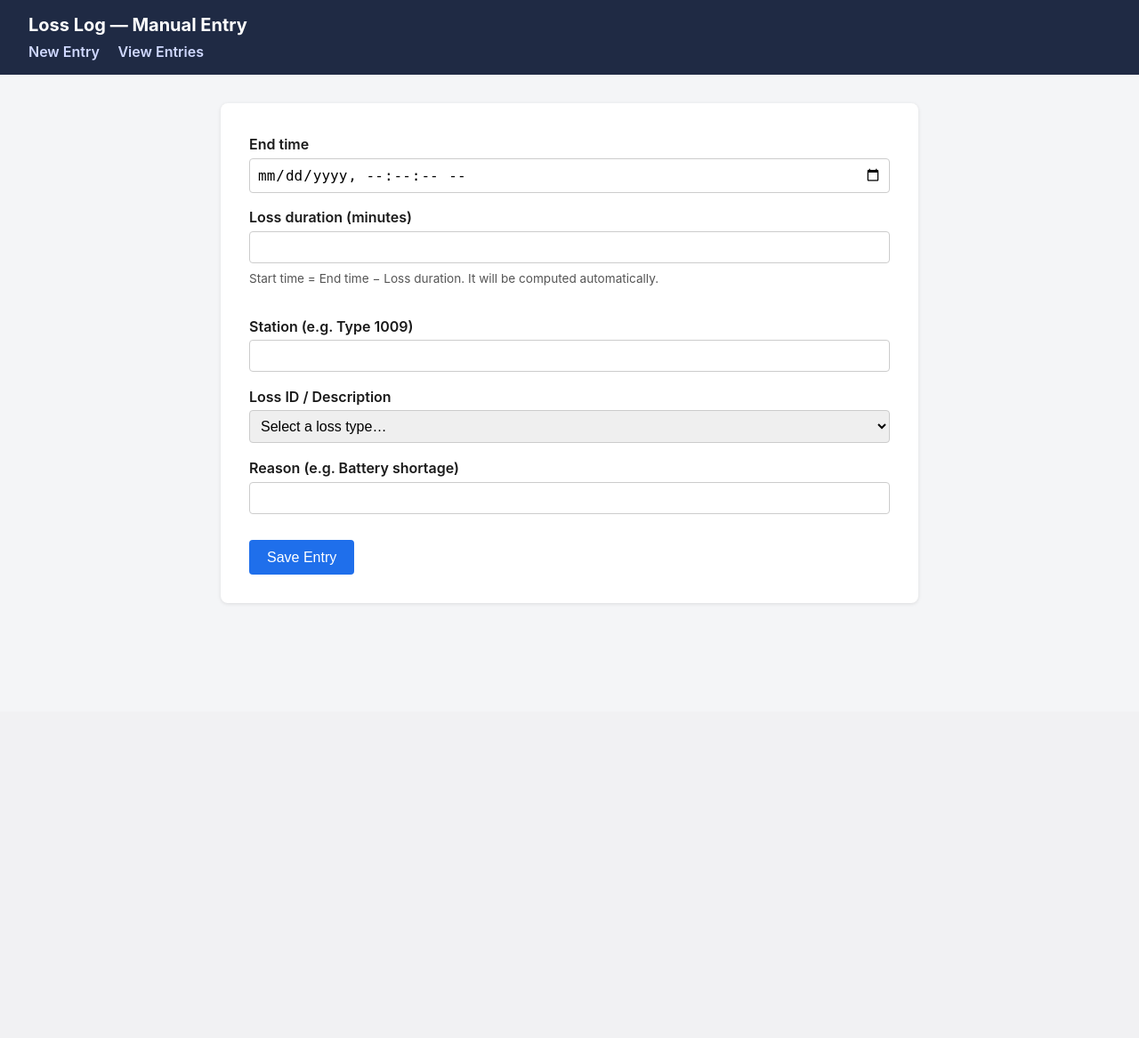
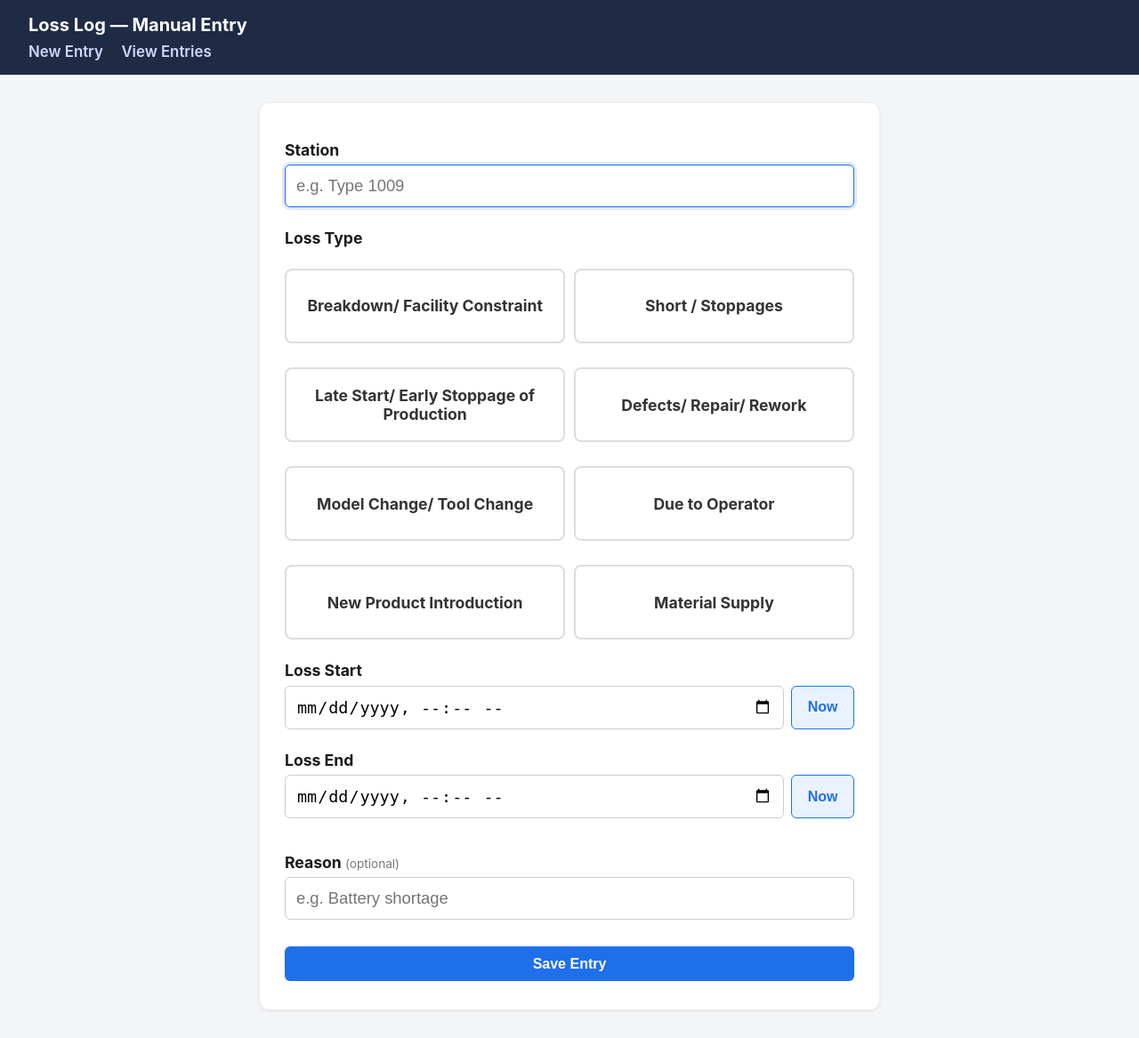
Before and after one commit to vatsav4/Temperory_Jugaads, a Flask app: page / in a window 1280 px wide. Shown: the whole page at 89% size. Before the commit the page ends 678 px from the top, so only its background shows below. Run offline with Flask 3, Linux system fonts and the light colour scheme.

Commit message:
Fix INSERT for real schema, simplify entry form UX
- Drop created_at (not a real column - same class of bug as the
  earlier shift_working issue) and stop writing to log_date_time,
  since the Excel export shows it holds something other than Start
  and we don't know its real meaning.
- Replace the End-time + decimal-duration-in-minutes fields with
  separate Loss Start / Loss End time pickers plus one-tap "Now"
  buttons; duration is computed automatically and shown live.
- Replace the Loss ID dropdown with a tappable card grid.
- Add a success banner after saving and keep the user on the entry
  form (redirect to / instead of /entries) so repeated entries don't
  require re-navigating.

Co-Authored-By: Claude Sonnet 5 <noreply@anthropic.com>
Claude-Session: https://claude.ai/code/session_01LSXgG7wR2fhmCne5iBey6q

```diff
--- a/app.py
+++ b/app.py
@@ -54,11 +54,19 @@ BEGIN
         loss_lossID_id INT NOT NULL,        -- Loss ID (see LOSS_ID_CHOICES)
         shop_id_id INT NOT NULL,
         loss_autofields_id INT NULL,
-        vc_model NVARCHAR(100) NULL,
-        created_at DATETIME NOT NULL
+        vc_model NVARCHAR(100) NULL
     )
 END
 """
+
+
+def _parse_datetime_local(raw):
+    for fmt in ("%Y-%m-%dT%H:%M:%S", "%Y-%m-%dT%H:%M"):
+        try:
+            return datetime.strptime(raw, fmt)
+        except ValueError:
+            continue
+    raise ValueError("Invalid date/time.")
 
 
 def connect_db():
@@ -96,55 +104,51 @@ def init_db():
 @app.route("/", methods=["GET", "POST"])
 def index():
     error = None
+    saved = request.args.get("saved") == "1"
     if request.method == "POST":
         try:
-            end_time_raw = request.form["end_time"]
-            duration_minutes = float(request.form["duration_minutes"])
             typename = request.form["typename"].strip()
-            loss_id = int(request.form["loss_id"])
+            loss_id_raw = request.form.get("loss_id", "")
             loss_comments = request.form.get("loss_comments", "").strip()
 
             if not typename:
                 raise ValueError("Station is required.")
-            if duration_minutes <= 0:
-                raise ValueError("Loss duration must be greater than 0.")
+            if not loss_id_raw:
+                raise ValueError("Please select a loss type.")
+            loss_id = int(loss_id_raw)
             if loss_id not in LOSS_ID_CHOICES:
-                raise ValueError("Invalid Loss ID selected.")
+                raise ValueError("Invalid loss type selected.")
 
-            try:
-                end_time = datetime.strptime(end_time_raw, "%Y-%m-%dT%H:%M:%S")
-            except ValueError:
-                end_time = datetime.strptime(end_time_raw, "%Y-%m-%dT%H:%M")
-            loss_duration_seconds = round(duration_minutes * 60)
-            start_time = end_time - timedelta(seconds=loss_duration_seconds)
+            start_time = _parse_datetime_local(request.form["start_time"])
+            end_time = _parse_datetime_local(request.form["end_time"])
+            if end_time <= start_time:
+                raise ValueError("Loss End must be after Loss Start.")
+            loss_duration_seconds = round((end_time - start_time).total_seconds())
 
             db = get_db()
             db.execute(
                 f"""
                 INSERT INTO {SQL_TABLE} (
-                    loss_date_time, log_date_time, typename, loss_duration,
-                    loss_comments, loss_lossID_id, shop_id_id,
-                    created_at
-                ) VALUES (?, ?, ?, ?, ?, ?, ?, ?)
+                    loss_date_time, typename, loss_duration,
+                    loss_comments, loss_lossID_id, shop_id_id
+                ) VALUES (?, ?, ?, ?, ?, ?)
                 """,
                 (
                     end_time,
-                    start_time,
                     typename,
                     loss_duration_seconds,
                     loss_comments,
                     loss_id,
                     SHOP_ID,
-                    datetime.now(),
                 ),
             )
             db.commit()
-            return redirect(url_for("entries"))
+            return redirect(url_for("index", saved=1))
         except (KeyError, ValueError) as exc:
             error = str(exc) or "Please fill in all required fields correctly."
 
     return render_template(
-        "index.html", error=error, loss_id_choices=LOSS_ID_CHOICES
+        "index.html", error=error, saved=saved, loss_id_choices=LOSS_ID_CHOICES
     )
 
 
--- a/static/style.css
+++ b/static/style.css
@@ -21,6 +21,7 @@ nav a {
   margin-right: 1rem;
   text-decoration: none;
   font-weight: 600;
+  font-size: 1.05rem;
 }
 
 nav a:hover {
@@ -28,37 +29,121 @@ nav a:hover {
 }
 
 main {
-  max-width: 720px;
+  max-width: 640px;
   margin: 2rem auto;
   background: #fff;
-  padding: 1.5rem 2rem 2rem;
-  border-radius: 8px;
+  padding: 1.5rem 1.75rem 2rem;
+  border-radius: 10px;
   box-shadow: 0 1px 4px rgba(0, 0, 0, 0.1);
 }
 
 .loss-form {
   display: flex;
   flex-direction: column;
-  gap: 0.35rem;
+  gap: 0.4rem;
 }
 
 .loss-form label {
-  font-weight: 600;
-  margin-top: 0.75rem;
+  font-weight: 700;
+  font-size: 1.1rem;
+  margin-top: 1.1rem;
 }
 
-.loss-form input,
-.loss-form select {
-  padding: 0.5rem;
+.loss-form label .optional {
+  font-weight: 400;
+  color: #777;
+  font-size: 0.85rem;
+}
+
+.loss-form input[type="text"],
+.loss-form input[type="datetime-local"] {
+  padding: 0.75rem;
   border: 1px solid #ccc;
-  border-radius: 4px;
+  border-radius: 6px;
+  font-size: 1.15rem;
+  width: 100%;
+  box-sizing: border-box;
+}
+
+.loss-form input:focus {
+  outline: none;
+  border-color: #1f6feb;
+  box-shadow: 0 0 0 3px rgba(31, 111, 235, 0.15);
+}
+
+.time-row {
+  display: flex;
+  gap: 0.5rem;
+}
+
+.time-row input {
+  flex: 1;
+}
+
+.now-btn {
+  padding: 0 1.1rem;
+  border: 1px solid #1f6feb;
+  background: #eaf2ff;
+  color: #1f6feb;
+  border-radius: 6px;
   font-size: 1rem;
+  font-weight: 600;
+  cursor: pointer;
+}
+
+.now-btn:hover {
+  background: #dbe9ff;
+}
+
+.loss-type-grid {
+  display: grid;
+  grid-template-columns: repeat(2, 1fr);
+  gap: 0.6rem;
+}
+
+.loss-type-grid input[type="radio"] {
+  position: absolute;
+  opacity: 0;
+  width: 0;
+  height: 0;
+}
+
+.loss-type-card {
+  display: flex;
+  align-items: center;
+  justify-content: center;
+  text-align: center;
+  padding: 0.9rem 0.6rem;
+  border: 2px solid #ddd;
+  border-radius: 8px;
+  font-size: 0.95rem;
+  font-weight: 600;
+  color: #333;
+  cursor: pointer;
+  user-select: none;
+  min-height: 3.2rem;
+}
+
+.loss-type-grid input[type="radio"]:checked + .loss-type-card {
+  border-color: #1f6feb;
+  background: #eaf2ff;
+  color: #1f6feb;
+}
+
+.loss-type-grid input[type="radio"]:focus-visible + .loss-type-card {
+  outline: 2px solid #1f6feb;
+  outline-offset: 2px;
 }
 
 .hint {
   color: #555;
-  font-size: 0.85rem;
+  font-size: 0.95rem;
   margin: 0.25rem 0;
+}
+
+.hint.warning {
+  color: #b3261e;
+  font-weight: 600;
 }
 
 button[type="submit"] {
@@ -67,7 +152,7 @@ button[type="submit"] {
   background: #1f6feb;
   color: #fff;
   border: none;
-  border-radius: 4px;
+  border-radius: 6px;
   font-size: 1rem;
   cursor: pointer;
   align-self: flex-start;
@@ -75,6 +160,14 @@ button[type="submit"] {
 
 button[type="submit"]:hover {
   background: #185fd0;
+}
+
+.save-btn {
+  width: 100%;
+  padding: 1rem;
+  font-size: 1.2rem;
+  font-weight: 700;
+  align-self: stretch;
 }
 
 .date-filter {
@@ -103,7 +196,16 @@ button[type="submit"]:hover {
   color: #b3261e;
   background: #fce8e6;
   padding: 0.75rem 1rem;
-  border-radius: 4px;
+  border-radius: 6px;
+  font-weight: 600;
+}
+
+.success {
+  color: #1e7e34;
+  background: #e6f6ea;
+  padding: 0.75rem 1rem;
+  border-radius: 6px;
+  font-weight: 600;
 }
 
 table {
@@ -121,3 +223,18 @@ th, td {
 th {
   background: #eef1f8;
 }
+
+@media (max-width: 480px) {
+  main {
+    margin: 0.75rem;
+    padding: 1.25rem;
+  }
+
+  .loss-type-grid {
+    grid-template-columns: 1fr;
+  }
+
+  .time-row {
+    flex-direction: column;
+  }
+}
--- a/templates/index.html
+++ b/templates/index.html
@@ -1,56 +1,90 @@
 {% extends "base.html" %}
 {% block title %}New Loss Log Entry{% endblock %}
 {% block content %}
+  {% if saved %}
+    <p class="success">Entry saved. You can add another below.</p>
+  {% endif %}
   {% if error %}
     <p class="error">{{ error }}</p>
   {% endif %}
+
   <form method="post" class="loss-form">
-    <label for="end_time">End time</label>
-    <input type="datetime-local" id="end_time" name="end_time" step="1" required>
+    <label for="typename">Station</label>
+    <input type="text" id="typename" name="typename" placeholder="e.g. Type 1009" required autofocus>
 
-    <label for="duration_minutes">Loss duration (minutes)</label>
-    <input type="number" id="duration_minutes" name="duration_minutes" step="0.01" min="0.01" required>
+    <label>Loss Type</label>
+    <div class="loss-type-grid">
+      {% for id, text in loss_id_choices.items() %}
+      <input type="radio" id="loss_id_{{ id }}" name="loss_id" value="{{ id }}" required>
+      <label for="loss_id_{{ id }}" class="loss-type-card">{{ text }}</label>
+      {% endfor %}
+    </div>
 
-    <p class="hint">Start time = End time − Loss duration. It will be computed automatically.</p>
-    <p class="hint" id="computed-start"></p>
+    <label for="start_time">Loss Start</label>
+    <div class="time-row">
+      <input type="datetime-local" id="start_time" name="start_time" step="60" required>
+      <button type="button" class="now-btn" data-target="start_time">Now</button>
+    </div>
 
-    <label for="typename">Station (e.g. Type 1009)</label>
-    <input type="text" id="typename" name="typename" required>
+    <label for="end_time">Loss End</label>
+    <div class="time-row">
+      <input type="datetime-local" id="end_time" name="end_time" step="60" required>
+      <button type="button" class="now-btn" data-target="end_time">Now</button>
+    </div>
 
-    <label for="loss_id">Loss ID / Description</label>
-    <select id="loss_id" name="loss_id" required>
-      <option value="" disabled selected>Select a loss type…</option>
-      {% for id, text in loss_id_choices.items() %}
-      <option value="{{ id }}">{{ id }} — {{ text }}</option>
-      {% endfor %}
-    </select>
+    <p class="hint" id="computed-duration"></p>
 
-    <label for="loss_comments">Reason (e.g. Battery shortage)</label>
-    <input type="text" id="loss_comments" name="loss_comments">
+    <label for="loss_comments">Reason <span class="optional">(optional)</span></label>
+    <input type="text" id="loss_comments" name="loss_comments" placeholder="e.g. Battery shortage">
 
-    <button type="submit">Save Entry</button>
+    <button type="submit" class="save-btn">Save Entry</button>
   </form>
 
   <script>
+    const startInput = document.getElementById('start_time');
     const endInput = document.getElementById('end_time');
-    const durInput = document.getElementById('duration_minutes');
-    const out = document.getElementById('computed-start');
+    const durationOut = document.getElementById('computed-duration');
 
-    function updateStart() {
-      if (!endInput.value || !durInput.value) {
-        out.textContent = '';
+    function toLocalInputValue(date) {
+      const offsetMs = date.getTimezoneOffset() * 60000;
+      return new Date(date.getTime() - offsetMs).toISOString().slice(0, 16);
+    }
+
+    document.querySelectorAll('.now-btn').forEach((btn) => {
+      btn.addEventListener('click', () => {
+        const target = document.getElementById(btn.dataset.target);
+        const now = new Date();
+        now.setSeconds(0, 0);
+        target.value = toLocalInputValue(now);
+        updateDuration();
+      });
+    });
+
+    function updateDuration() {
+      if (!startInput.value || !endInput.value) {
+        durationOut.textContent = '';
         return;
       }
+      const start = new Date(startInput.value);
       const end = new Date(endInput.value);
-      const start = new Date(end.getTime() - parseFloat(durInput.value) * 60000);
-      if (isNaN(start.getTime())) {
-        out.textContent = '';
+      const diffMs = end - start;
+      if (isNaN(diffMs)) {
+        durationOut.textContent = '';
         return;
       }
-      out.textContent = 'Computed start time: ' + start.toLocaleString();
+      if (diffMs <= 0) {
+        durationOut.textContent = 'End time must be after start time.';
+        durationOut.classList.add('warning');
+        return;
+      }
+      durationOut.classList.remove('warning');
+      const totalSeconds = Math.round(diffMs / 1000);
+      const minutes = Math.floor(totalSeconds / 60);
+      const seconds = totalSeconds % 60;
+      durationOut.textContent = `Duration: ${minutes} min ${seconds} sec`;
     }
 
-    endInput.addEventListener('input', updateStart);
-    durInput.addEventListener('input', updateStart);
+    startInput.addEventListener('input', updateDuration);
+    endInput.addEventListener('input', updateDuration);
   </script>
 {% endblock %}
```
